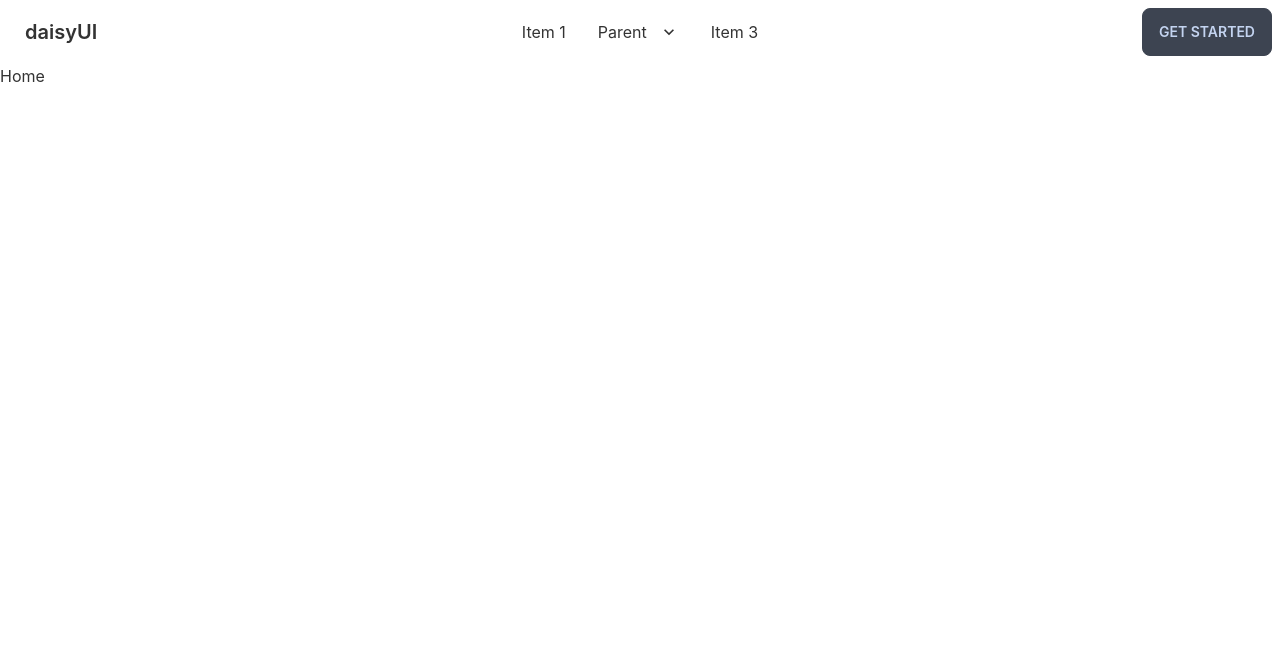
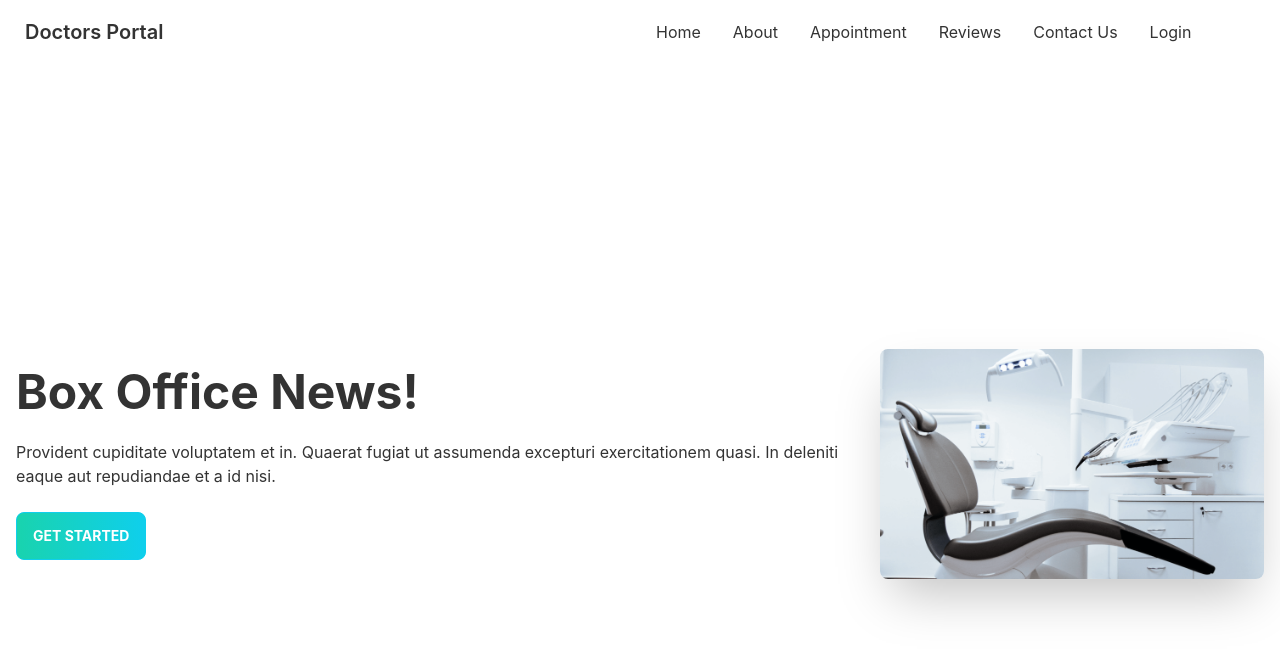
Before and after one commit to zhSHUVO/doctors-portal-client, a React (Create React App) app: page / in a window 1280 px wide. Shown: the top 652 px of the page. Built offline with nearby package versions, Linux system fonts and the light colour scheme; the HTML template or start-up script is replaced by a standard one.

Commit message:
nav and banner

```diff
--- a/public/index.html
+++ b/public/index.html
@@ -24,7 +24,7 @@
       work correctly both with client-side routing and a non-root public URL.
       Learn how to configure a non-root public URL by running `npm run build`.
     -->
-    <title>React App</title>
+        <title>Doctor's Portal</title>
     </head>
     <body>
         <noscript>You need to enable JavaScript to run this app.</noscript>
@@ -38,6 +38,5 @@
 
       To begin the development, run `npm start` or `yarn start`.
       To create a production bundle, use `npm run build` or `yarn build`.
-    -->
-  </body>
+    --></body>
 </html>
--- a/src/App.js
+++ b/src/App.js
@@ -1,6 +1,7 @@
 import { Route, Routes } from "react-router-dom";
 import About from "./Pages/About/About";
 import Home from "./Pages/Home/Home";
+import Login from "./Pages/Login/Login";
 import Navbar from "./Pages/Shared/Navbar";
 
 function App() {
@@ -10,6 +11,7 @@
             <Routes>
                 <Route path="/" element={<Home />} />
                 <Route path="about" element={<About />} />
+                <Route path="login" element={<Login />} />
             </Routes>
         </div>
     );
--- /dev/null
+++ b/src/Pages/Home/Banner.js
@@ -0,0 +1,24 @@
+import React from "react";
+import chair from "../../assets/images/chair.png";
+
+const Banner = () => {
+    return (
+        <div class="hero min-h-screen ">
+            <div class="hero-content flex-col lg:flex-row-reverse">
+                <img src={chair} class="max-w-sm rounded-lg shadow-2xl" />
+                <div>
+                    <h1 class="text-5xl font-bold">Box Office News!</h1>
+                    <p class="py-6">
+                        Provident cupiditate voluptatem et in. Quaerat fugiat ut
+                        assumenda excepturi exercitationem quasi. In deleniti
+                        eaque aut repudiandae et a id nisi.
+                    </p>
+                    <button class="btn btn-primary uppercase text-white font-bold bg-gradient-to-r from-secondary to-primary
+                    ">Get Started</button>
+                </div>
+            </div>
+        </div>
+    );
+};
+
+export default Banner;
--- a/src/Pages/Home/Home.js
+++ b/src/Pages/Home/Home.js
@@ -1,9 +1,10 @@
-import React from 'react';
+import React from "react";
+import Banner from "./Banner";
 
 const Home = () => {
     return (
         <div>
-            <h1>Home</h1>
+            <Banner></Banner>
         </div>
     );
 };
--- /dev/null
+++ b/src/Pages/Home/Info.js
@@ -0,0 +1,11 @@
+import React from 'react';
+
+const Info = () => {
+    return (
+        <div>
+
+        </div>
+    );
+};
+
+export default Info;
--- /dev/null
+++ b/src/Pages/Login/Login.js
@@ -0,0 +1,11 @@
+import React from "react";
+
+const Login = () => {
+    return (
+        <div>
+            <h1>Login</h1>
+        </div>
+    );
+};
+
+export default Login;
--- a/src/Pages/Shared/Navbar.js
+++ b/src/Pages/Shared/Navbar.js
@@ -1,4 +1,5 @@
 import React from "react";
+import { Link } from "react-router-dom";
 
 const Navbar = () => {
     return (
@@ -26,71 +27,60 @@
                         class="menu menu-compact dropdown-content mt-3 p-2 shadow bg-base-100 rounded-box w-52"
                     >
                         <li>
-                            <a>Item 1</a>
+                            <Link to="/">Home</Link>
                         </li>
-                        <li tabindex="0">
-                            <a class="justify-between">
-                                Parent
-                                <svg
-                                    class="fill-current"
-                                    xmlns="http://www.w3.org/2000/svg"
-                                    width="24"
-                                    height="24"
-                                    viewBox="0 0 24 24"
-                                >
-                                    <path d="M8.59,16.58L13.17,12L8.59,7.41L10,6L16,12L10,18L8.59,16.58Z" />
-                                </svg>
-                            </a>
-                            <ul class="p-2">
-                                <li>
-                                    <a>Submenu 1</a>
-                                </li>
-                                <li>
-                                    <a>Submenu 2</a>
-                                </li>
-                            </ul>
+
+                        <li>
+                            {" "}
+                            <Link to="/about">About</Link>
                         </li>
                         <li>
-                            <a>Item 3</a>
+                            {" "}
+                            <Link to="/appointment">Appointment</Link>
+                        </li>
+                        <li>
+                            {" "}
+                            <Link to="/review">Reviews</Link>
+                        </li>
+                        <li>
+                            {" "}
+                            <Link to="/contact">Contact Us</Link>
+                        </li>
+                        <li>
+                            {" "}
+                            <Link to="/login">Login</Link>
                         </li>
                     </ul>
                 </div>
-                <a class="btn btn-ghost normal-case text-xl">daisyUI</a>
+                <a class="btn btn-ghost normal-case text-xl">Doctors Portal</a>
             </div>
             <div class="navbar-center hidden lg:flex">
                 <ul class="menu menu-horizontal p-0">
                     <li>
-                        <a>Item 1</a>
+                        <Link to="/">Home</Link>
                     </li>
-                    <li tabindex="0">
-                        <a>
-                            Parent
-                            <svg
-                                class="fill-current"
-                                xmlns="http://www.w3.org/2000/svg"
-                                width="20"
-                                height="20"
-                                viewBox="0 0 24 24"
-                            >
-                                <path d="M7.41,8.58L12,13.17L16.59,8.58L18,10L12,16L6,10L7.41,8.58Z" />
-                            </svg>
-                        </a>
-                        <ul class="p-2">
-                            <li>
-                                <a>Submenu 1</a>
-                            </li>
-                            <li>
-                                <a>Submenu 2</a>
-                            </li>
-                        </ul>
+
+                    <li>
+                        {" "}
+                        <Link to="/about">About</Link>
                     </li>
                     <li>
-                        <a>Item 3</a>
+                        {" "}
+                        <Link to="/appointment">Appointment</Link>
+                    </li>
+                    <li>
+                        {" "}
+                        <Link to="/review">Reviews</Link>
+                    </li>
+                    <li>
+                        {" "}
+                        <Link to="/contact">Contact Us</Link>
+                    </li>
+                    <li>
+                        {" "}
+                        <Link to="/login">Login</Link>
                     </li>
                 </ul>
-            </div>
-            <div class="navbar-end">
-                <a class="btn">Get started</a>
             </div>
         </div>
     );
```
Also changed, not shown: src/App.css (deleted, +0 -38 lines), src/assets/images/logo.jpeg (added), 1 other file (tests, documents, lock files or other folders). Lines whose indentation alone changed are shown as unchanged.
